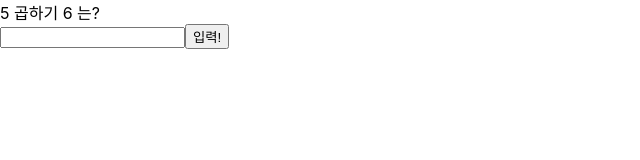
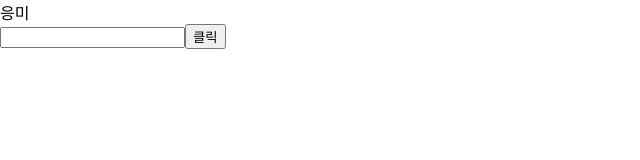
Before and after one commit to jeonnni/react-webgame, a React (Create React App) app: page / in a window 1280 px wide. Shown: the top 160 px of the page, without its empty margins (0-640 px from the left). Built offline with nearby package versions, Linux system fonts and the light colour scheme.

Commit message:
WordRelay

```diff
--- a/src/App.js
+++ b/src/App.js
@@ -1,12 +1,14 @@
 
 import './App.css';
-import GuGuDan from './components/game01/GuGuDan/GuGuDan';
-import LikeButton from './components/game01/LikeButton';
+import GuGuDan from './components/gugudan/GuGuDan';
+import LikeButton from './components/game-test/LikeButton';
+import WordRelay from './components/wordRelay/WordRelay';
+
 
 function App() {
   return (
     <div>
-      <GuGuDan/>
+      <WordRelay/>
     </div>
   );
 }
--- a/src/components/game01/GuGuDan/GuGuDan.jsx
+++ b/src/components/gugudan/GuGuDan.jsx
@@ -5,11 +5,11 @@ const GuGuDan = () => {
     const [second, setSecond] = useState(Math.ceil(Math.random() * 9));
     const [value, setValue] = useState("");
     const [result, setResult] = useState("");
-
     const inputRef = useRef(null);
 
+
     const onChangeInput = (e) => {
-        console.log(e.target.value);
+        // console.log(e.target.value);
         setValue(e.target.value);
     }
 
@@ -17,10 +17,8 @@ const GuGuDan = () => {
         e.preventDefault(); //폼 제출 시 새로고침 방지
 
         if(parseInt(value) === first * second){
-
-            const quizResult = first * second;
-            setResult(`${quizResult} , 정답!`);
-            setFirst(Math.ceil(Math.random() * 9)); // 새 문제 출제
+            setResult(`정답 : ${value}`);
+            setFirst(Math.ceil(Math.random() * 9));
             setSecond(Math.ceil(Math.random() * 9));
             setValue(""); //입력 필드 초기화
 
--- /dev/null
+++ b/src/components/wordRelay/WordRelay.jsx
@@ -0,0 +1,54 @@
+import { useRef, useState } from "react";
+
+
+
+const WordRelay = () => {
+    const [word, setWord] = useState('응미');
+    const [value, setValue] = useState('');
+    const [result, setResult] = useState('');
+    const inputRef = useRef(null);
+
+
+    const onSubmitForm = (e) => {
+        e.preventDefault();
+
+        setResult(value);
+        inputRef.current.focus();
+
+        console.log(word[word.length - 1] + "!!!") // 기존 단어의 마지막 글자
+        console.log(value[0] + "!!!") // 입력한 단어의 첫 글자
+        // 기존 단어의 마지막 글자랑 내가  입력한 단어의 첫 글자가 같으면 실행
+        if(word[word.length - 1] === value[0]){
+            setWord(value);
+            setResult('딩동댕');
+            setValue('');
+
+            inputRef.current.focus();
+        }else{
+
+            setResult('땡');
+            setValue('');
+            inputRef.current.focus();
+        }
+    }
+
+    const onChangeInput = (e) => {
+        console.log(e.target.value);
+
+        setValue(e.target.value);
+    }
+
+
+    return (
+        <>
+            <div>{word}</div>
+            <form onSubmit={onSubmitForm}>
+                <input ref={inputRef} value={value} onChange={onChangeInput}/>
+                <button>클릭</button>
+            </form>
+            <div>{result}</div>
+        </>
+    )
+}
+
+export default WordRelay;
```
Also changed, not shown: src/components/game-test/LikeButton.jsx (renamed from src/components/game01/LikeButton.jsx).
